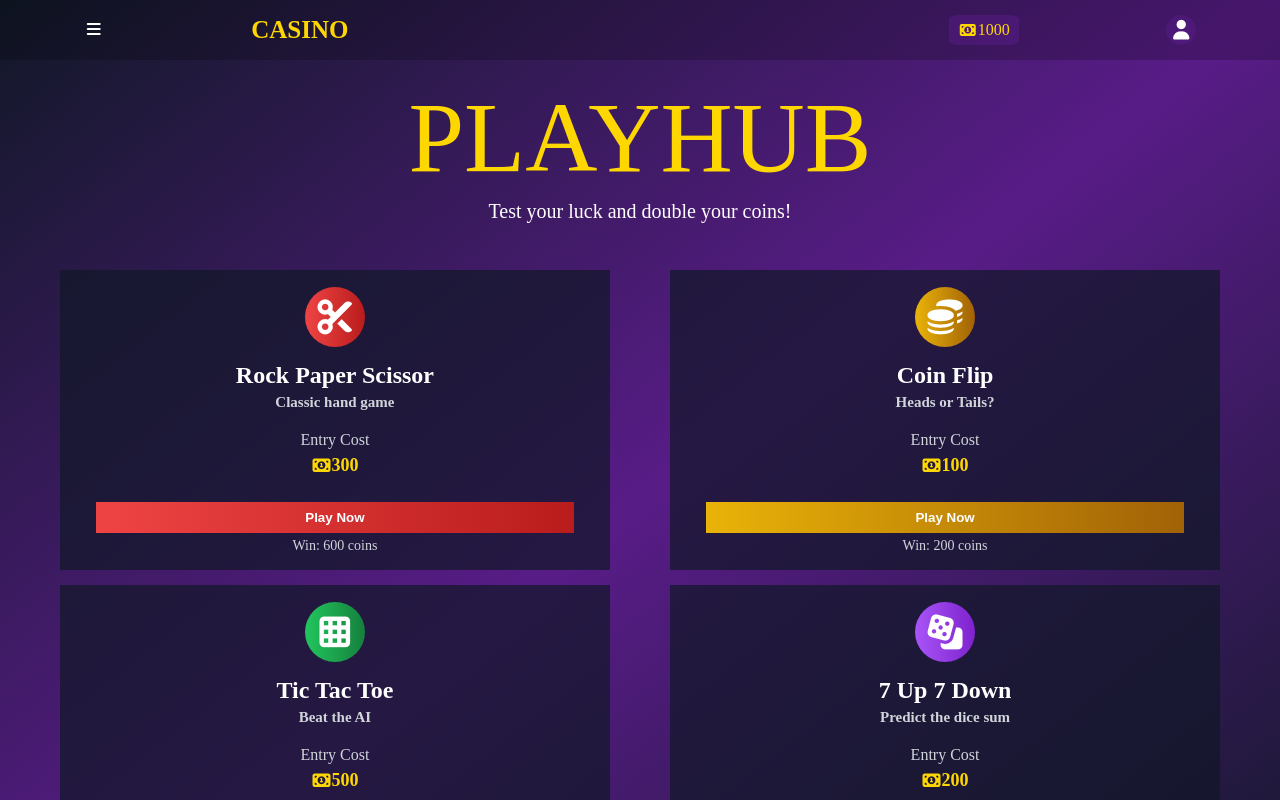
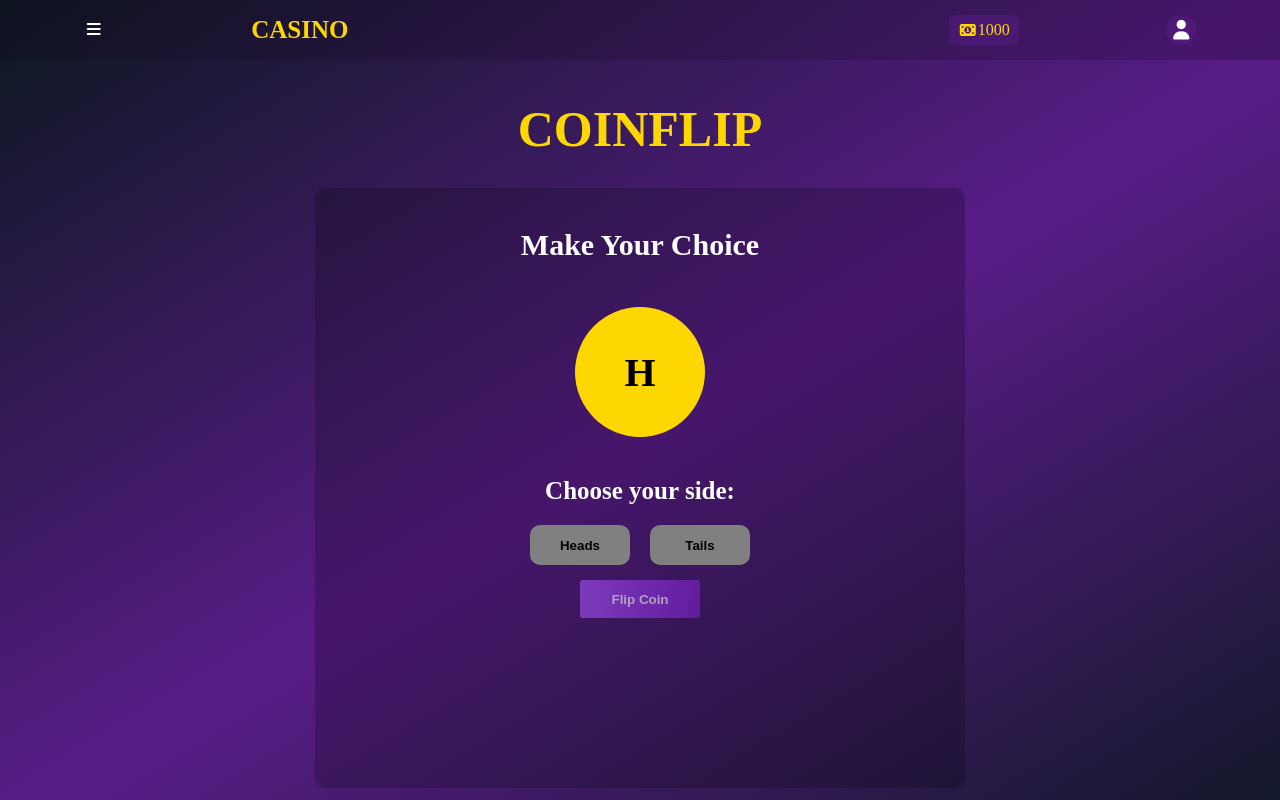
Before and after one commit to RaghavKhandelwal-25/PLAYHUB-react, a React (Vite) app: page /coinflip in a window 1280 px wide. Shown: the top 800 px of the page. Built offline with nearby package versions, Linux system fonts and the light colour scheme.

Commit message:
Routes setup

```diff
--- a/src/App.jsx
+++ b/src/App.jsx
@@ -1,15 +1,30 @@
 import { useState, useEffect} from "react";
+
+import { BrowserRouter, Routes, Route, useNavigate} from "react-router-dom";
+
+import RPS from "./pages/RPS";
+import CoinFlip from "./pages/CF";
+import TicTacToe from "./pages/TTT";
+import SevenUp from "./pages/SevenUp";
+import Home from "./pages/Home";
 
 import "./App.css";
 import Navbar from "./components/Navbar";
 import ProfileMenu from "./components/ProfileMenu";
 import Sidebar from "./components/Sidebar";
 import Overlay from "./components/Overlay";
-import Hero from "./components/Hero";
-import GameSection from "./components/GameSection";
-import Footer from "./components/Footer";
 
 function App() {
+  return (
+    <BrowserRouter>
+      <AppContent />
+    </BrowserRouter>
+  );
+}
+
+function AppContent() {
+  const navigate = useNavigate();
+
   const [sidebarOpen, setSidebarOpen] = useState(false);
   const [profileOpen, setProfileOpen] = useState(false);
 
@@ -54,7 +69,7 @@ function App() {
 
     updateBalance(currentPlayer.balance - entryCost);
 
-    console.log(`Entering ${gamePath}`);
+    navigate(gamePath);
   }
 
   function addPlayer() {
@@ -99,12 +114,25 @@ function App() {
         setSidebarOpen={setSidebarOpen}
       />
 
-      <Hero />
+      <Routes>
+        <Route
+          path="/"
+          element={<Home handleGameEntry={handleGameEntry} />}
+        />
 
-      <GameSection handleGameEntry={handleGameEntry} />
-
-      <Footer />
-
+        <Route path="/rps" element={<RPS />} />
+        <Route
+          path="/coinflip"
+          element={
+            <CoinFlip
+              balance={currentPlayer.balance}
+              updateBalance={updateBalance}
+            />
+          }
+        />
+        <Route path="/ttt" element={<TicTacToe />} />
+        <Route path="/7up" element={<SevenUp />} />
+      </Routes>
     </div>
   );
 }
--- /dev/null
+++ b/src/pages/CF.css
@@ -0,0 +1,187 @@
+
+.coinflip-page {
+  min-height: calc(100vh - 60px);
+  padding: 20px 16px;
+  background: linear-gradient(to bottom right, #111827, #581c87, #111827);
+  color: white;
+}
+
+.coinflip-title {
+  text-align: center;
+  font-size: 50px;
+  font-weight: bold;
+  color: #ffd700;
+  padding: 10px;
+  margin-top: 10px;
+}
+
+.coinflip-game-area {
+  display: flex;
+  flex-direction: column;
+  align-items: center;
+  width: min(650px, 100%);
+  min-height: 600px;
+  margin: 20px auto;
+  padding: 20px 16px;
+  box-sizing: border-box;
+  border-radius: 10px;
+  background-color: rgba(0, 0, 0, 0.2);
+}
+
+.coinflip-heading {
+  text-align: center;
+  font-size: 30px;
+  padding: 20px;
+  color: white;
+}
+
+.coinflip-coin-area {
+  display: flex;
+  justify-content: center;
+}
+
+.coinflip-coin {
+  display: flex;
+  justify-content: center;
+  align-items: center;
+  width: 130px;
+  height: 130px;
+  margin-top: 25px;
+  border-radius: 50%;
+  background-color: #ffd700;
+  color: black;
+  font-size: 40px;
+  font-weight: bold;
+  perspective: 1000px;
+}
+
+.coinflip-spin {
+  animation: coinflip-spin-animation 0.3s linear infinite;
+}
+
+@keyframes coinflip-spin-animation {
+  0% {
+    transform: rotateY(0deg);
+  }
+  50% {
+    transform: rotateY(180deg);
+  }
+  100% {
+    transform: rotateY(360deg);
+  }
+}
+
+.coinflip-subheading {
+  text-align: center;
+  font-size: 25px;
+  padding: 10px;
+  margin-top: 30px;
+  color: white;
+}
+
+.coinflip-choices {
+  display: flex;
+  justify-content: space-between;
+  align-items: center;
+  gap: 20px;
+  margin-top: 10px;
+}
+
+.coinflip-choice {
+  width: 100px;
+  height: 40px;
+  border: 2px solid transparent;
+  border-radius: 10px;
+  background-color: grey;
+  color: black;
+  font-weight: bold;
+  cursor: pointer;
+}
+
+.coinflip-choice:hover:not(:disabled) {
+  border-color: white;
+  color: white;
+  transition: 0.3s;
+}
+
+.coinflip-choice.selected {
+  background-color: white;
+  border-color: #ffd700;
+  color: black;
+}
+
+.coinflip-choice:disabled {
+  cursor: not-allowed;
+  opacity: 0.65;
+}
+
+.coinflip-flip-button,
+.coinflip-again-button {
+  padding: 8px;
+  border: none;
+  border-radius: 3px;
+  font-weight: bold;
+  background: linear-gradient(to right, #a855f7, #7e22ce);
+  color: white;
+  cursor: pointer;
+}
+
+.coinflip-flip-button {
+  width: 120px;
+  height: 38px;
+  margin-top: 15px;
+}
+
+.coinflip-again-button {
+  width: 150px;
+  font-size: 20px;
+  margin-top: 20px;
+}
+
+.coinflip-flip-button:hover:not(:disabled),
+.coinflip-again-button:hover {
+  border: 1px solid white;
+}
+
+.coinflip-flip-button:disabled {
+  cursor: not-allowed;
+  opacity: 0.6;
+}
+
+.coinflip-result {
+  display: flex;
+  flex-direction: column;
+  align-items: center;
+  margin-top: 20px;
+}
+
+.coinflip-result-message {
+  padding: 8px 15px;
+  margin-top: 15px;
+  border-radius: 3px;
+  font-size: 25px;
+  color: white;
+  text-align: center;
+}
+
+.coinflip-result-message.won {
+  background: linear-gradient(to right, #22c55e, #15803d);
+}
+
+.coinflip-result-message.lost {
+  background: linear-gradient(to right, #ef4444, #b91c1c);
+}
+
+@media (max-width: 480px) {
+  .coinflip-title {
+    font-size: 38px;
+  }
+
+  .coinflip-game-area {
+    min-height: 560px;
+  }
+
+  .coinflip-heading {
+    font-size: 25px;
+  }
+}
--- /dev/null
+++ b/src/pages/CF.jsx
@@ -0,0 +1,138 @@
+
+import { useState, useEffect, useRef } from "react";
+import "./CF.css";
+
+function CoinFlip({ balance, updateBalance }) {
+  const [userChoice, setUserChoice] = useState(null);
+  const [coin, setCoin] = useState("H");
+  const [isFlipping, setIsFlipping] = useState(false);
+  const [result, setResult] = useState(null);
+
+  const intervalRef = useRef(null);
+  const timeoutRef = useRef(null);
+
+  useEffect(() => {
+    return () => {
+      clearInterval(intervalRef.current);
+      clearTimeout(timeoutRef.current);
+    };
+  }, []);
+
+  function flipCoin() {
+    if (!userChoice || isFlipping || result) return;
+
+    setIsFlipping(true);
+
+    intervalRef.current = setInterval(() => {
+      setCoin(previous => (previous === "H" ? "T" : "H"));
+    }, 100);
+
+    const computerChoice =
+      Math.random() < 0.5 ? "Head" : "Tail";
+
+    timeoutRef.current = setTimeout(() => {
+      clearInterval(intervalRef.current);
+
+      setCoin(computerChoice === "Head" ? "H" : "T");
+      setIsFlipping(false);
+
+      const won = userChoice === computerChoice;
+
+      setResult({
+        won,
+        computerChoice
+      });
+
+      if (won) {
+        updateBalance(balance + 200);
+      }
+    }, 2000);
+  }
+
+  function playAgain() {
+    if (balance < 100) {
+      alert("You need at least 100 coins to play again.");
+      return;
+    }
+
+    updateBalance(balance - 100);
+    setResult(null);
+    setUserChoice(null);
+    setCoin("H");
+  }
+
+  return (
+    <div className="coinflip-page">
+      <div className="coinflip-title">COINFLIP</div>
+
+      <section className="coinflip-game-area">
+        <h1 className="coinflip-heading">Make Your Choice</h1>
+
+        <div className="coinflip-coin-area">
+          <div
+            className={`coinflip-coin ${
+              isFlipping ? "coinflip-spin" : ""
+            }`}
+          >
+            {coin}
+          </div>
+        </div>
+
+        <h2 className="coinflip-subheading">Choose your side:</h2>
+
+        <div className="coinflip-choices">
+          <button
+            className={`coinflip-choice ${
+              userChoice === "Head" ? "selected" : ""
+            }`}
+            disabled={isFlipping || !!result}
+            onClick={() => setUserChoice("Head")}
+          >
+            Heads
+          </button>
+
+          <button
+            className={`coinflip-choice ${
+              userChoice === "Tail" ? "selected" : ""
+            }`}
+            disabled={isFlipping || !!result}
+            onClick={() => setUserChoice("Tail")}
+          >
+            Tails
+          </button>
+        </div>
+
+        <button
+          className="coinflip-flip-button"
+          onClick={flipCoin}
+          disabled={!userChoice || isFlipping || !!result}
+        >
+          {isFlipping ? "Flipping..." : "Flip Coin"}
+        </button>
+
+        {result && (
+          <div className="coinflip-result">
+            <div
+              className={`coinflip-result-message ${
+                result.won ? "won" : "lost"
+              }`}
+            >
+              {result.won
+                ? `You Win! It's ${result.computerChoice}`
+                : `You Lose! It's ${result.computerChoice}`}
+            </div>
+
+            <button
+              className="coinflip-again-button"
+              onClick={playAgain}
+            >
+              Play Again
+            </button>
+          </div>
+        )}
+      </section>
+    </div>
+  );
+}
+
+export default CoinFlip;
--- /dev/null
+++ b/src/pages/Home.jsx
@@ -0,0 +1,16 @@
+
+import Hero from "../components/Hero";
+import GameSection from "../components/GameSection";
+import Footer from "../components/Footer";
+
+function Home({ handleGameEntry }) {
+  return (
+    <>
+      <Hero />
+      <GameSection handleGameEntry={handleGameEntry} />
+      <Footer />
+    </>
+  );
+}
+
+export default Home;
--- /dev/null
+++ b/src/pages/RPS.jsx
@@ -0,0 +1,5 @@
+function RPS() {
+  return <h1>Rock Paper Scissors</h1>;
+}
+
+export default RPS;
--- /dev/null
+++ b/src/pages/SevenUp.jsx
@@ -0,0 +1,5 @@
+function SevenUp() {
+  return <h1>7 Up 7 Down</h1>;
+}
+
+export default SevenUp;
--- /dev/null
+++ b/src/pages/TTT.jsx
@@ -0,0 +1,5 @@
+function TicTacToe() {
+  return <h1>Tic Tac Toe</h1>;
+}
+
+export default TicTacToe;
```
